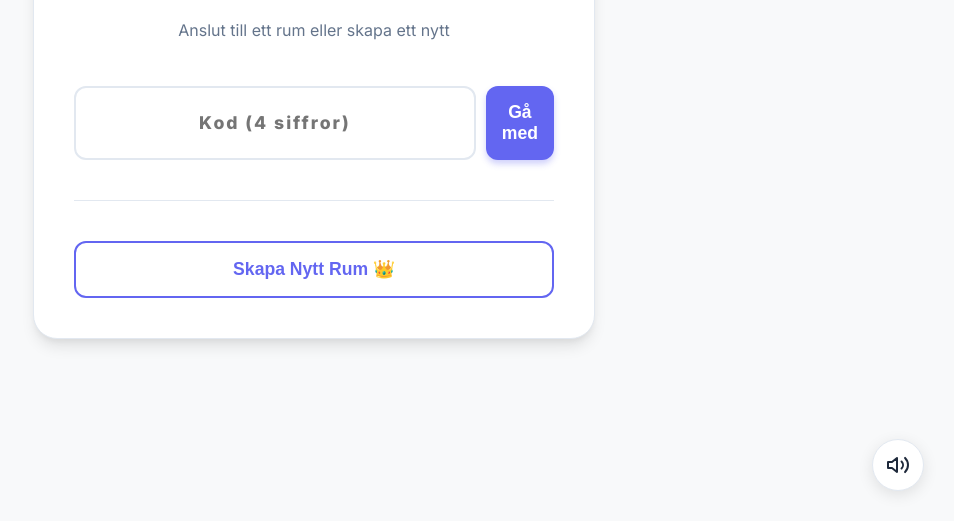
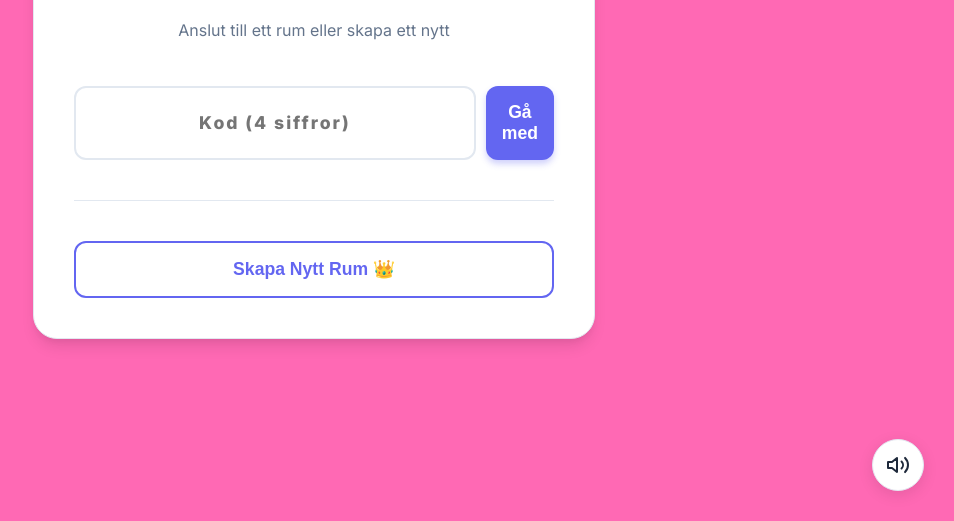
Before and after one commit to Albinovargen/tunering-server, a website: page index.html in a window 1280 px wide. Shown: the part 279-800 px from the top of the page, without its empty margins (326-1280 px from the left). Drawn offline with nearby package versions, Linux system fonts and the light colour scheme; no server answers.

Commit message:
Update index.html

```diff
--- a/index.html
+++ b/index.html
@@ -11,7 +11,7 @@
     <style>
         /* --- MODERN PALETT --- */
         :root {
-            --bg-main: #f8f9fa;
+            --bg-main: hotpink;
             --primary: #6366f1;
             /* Soft Indigo */
             --primary-hover: #4f46e5;
```
